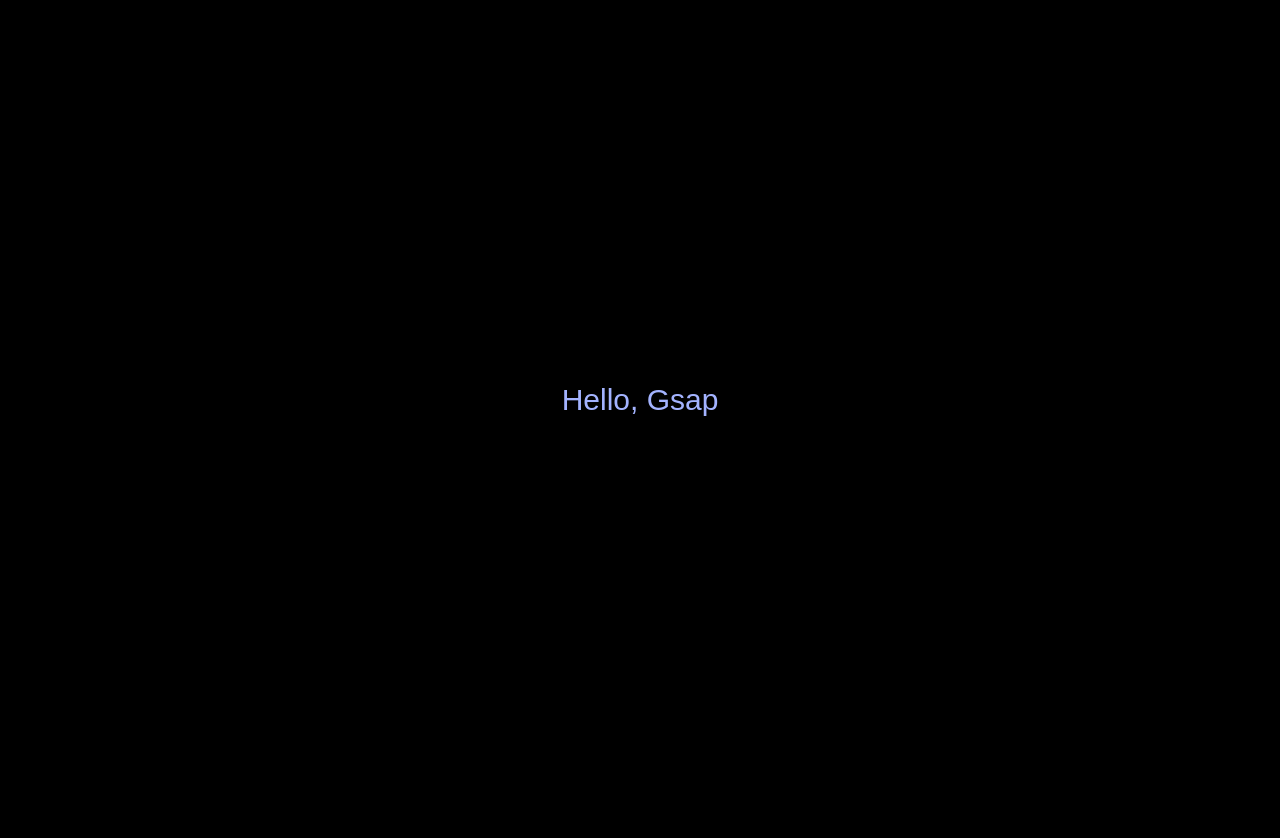
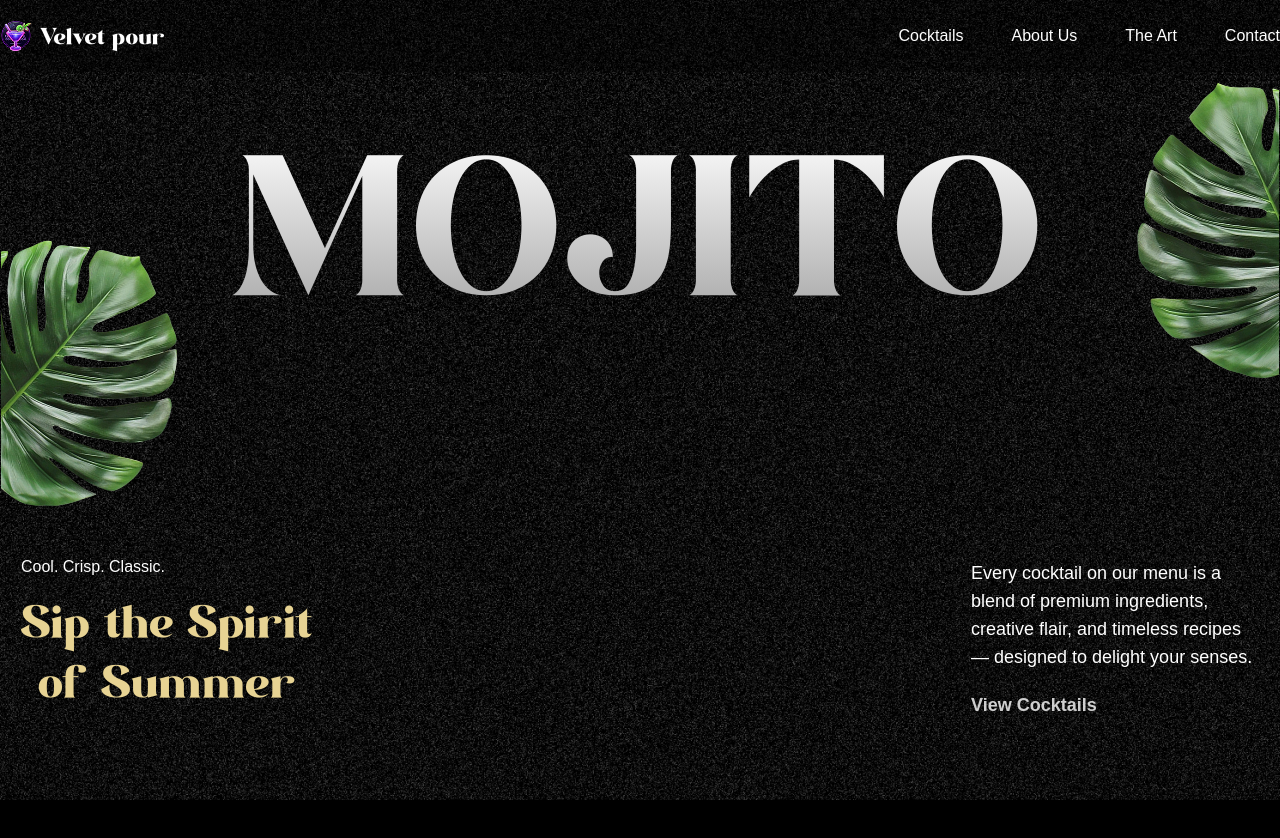
Before and after one commit to Josseun/Gsap_Cocktail, a React (Vite) app: page / in a window 1280 px wide. Shown: the top 838 px of the page. Before the commit the page ends 800 px from the top, so only its background shows below. Built offline with nearby package versions, Linux system fonts and the light colour scheme; a web font is replaced by a local one.

Commit message:
Hero_section_1

```diff
--- /dev/null
+++ b/constants/index.js
@@ -0,0 +1,183 @@
+const navLinks = [
+  {
+    id: "cocktails",
+    title: "Cocktails",
+  },
+  {
+    id: "about",
+    title: "About Us",
+  },
+  {
+    id: "work",
+    title: "The Art",
+  },
+  {
+    id: "contact",
+    title: "Contact",
+  },
+];
+
+const cocktailLists = [
+  {
+    name: "Chapel Hill Shiraz",
+    country: "AU",
+    detail: "Battle",
+    price: "$10",
+  },
+  {
+    name: "Caten Malbee",
+    country: "AU",
+    detail: "Battle",
+    price: "$49",
+  },
+  {
+    name: "Rhino Pale Ale",
+    country: "CA",
+    detail: "750 ml",
+    price: "$20",
+  },
+  {
+    name: "Irish Guinness",
+    country: "IE",
+    detail: "600 ml",
+    price: "$29",
+  },
+];
+
+const mockTailLists = [
+  {
+    name: "Tropical Bloom",
+    country: "US",
+    detail: "Battle",
+    price: "$10",
+  },
+  {
+    name: "Passionfruit Mint",
+    country: "US",
+    detail: "Battle",
+    price: "$49",
+  },
+  {
+    name: "Citrus Glow",
+    country: "CA",
+    detail: "750 ml",
+    price: "$20",
+  },
+  {
+    name: "Lavender Fizz",
+    country: "IE",
+    detail: "600 ml",
+    price: "$29",
+  },
+];
+
+const profileLists = [
+  {
+    imgPath: "/images/profile1.png",
+  },
+  {
+    imgPath: "/images/profile2.png",
+  },
+  {
+    imgPath: "/images/profile3.png",
+  },
+  {
+    imgPath: "/images/profile4.png",
+  },
+];
+
+const featureLists = [
+  "Perfectly balanced blends",
+  "Garnished to perfection",
+  "Ice-cold every time",
+  "Expertly shaken & stirred",
+];
+
+const goodLists = [
+  "Handpicked ingredients",
+  "Signature techniques",
+  "Bartending artistry in action",
+  "Freshly muddled flavors",
+];
+
+const storeInfo = {
+  heading: "Where to Find Us",
+  address: "456, Raq Blvd. #404, Los Angeles, CA 90210",
+  contact: {
+    phone: "(555) 987-6543",
+    email: "hello@jsmcocktail.com",
+  },
+};
+
+const openingHours = [
+  { day: "Mon–Thu", time: "11:00am – 12am" },
+  { day: "Fri", time: "11:00am – 2am" },
+  { day: "Sat", time: "9:00am – 2am" },
+  { day: "Sun", time: "9:00am – 1am" },
+];
+
+const socials = [
+  {
+    name: "Instagram",
+    icon: "/images/insta.png",
+    url: "#",
+  },
+  {
+    name: "X (Twitter)",
+    icon: "/images/x.png",
+    url: "#",
+  },
+  {
+    name: "Facebook",
+    icon: "/images/fb.png",
+    url: "#",
+  },
+];
+
+const sliderLists = [
+  {
+    id: 1,
+    name: "Classic Mojito",
+    image: "/images/drink1.png",
+    title: "Simple Ingredients, Bold Flavor",
+    description:
+      "Made with tequila, lime juice, and orange liqueur, the Margarita is easy to make and full of character. Add a salted rim for the perfect drink on summer nights.",
+  },
+  {
+    id: 2,
+    name: "Raspberry Mojito",
+    image: "/images/drink2.png",
+    title: "A Zesty Classic That Never Fails",
+    description:
+      "The Margarita is a classic that balances tangy lime, smooth tequila, and a touch of sweetness. Shaken, frozen, or on the rocks—it’s always crisp & refreshing.",
+  },
+  {
+    id: 3,
+    name: "Violet Breeze",
+    image: "/images/drink3.png",
+    title: "Simple Ingredients, Bold Flavor",
+    description:
+      "Made with tequila, lime juice, and orange liqueur, the Margarita is easy to make and full of character. Add a salted rim for the perfect drink on summer nights.",
+  },
+  {
+    id: 4,
+    name: "Curacao Mojito",
+    image: "/images/drink4.png",
+    title: "Crafted With Care, Poured With Love",
+    description:
+      "Each cocktail is made with fresh ingredients and a passion for perfecting every pour, whether you're celebrating or simply relaxing.",
+  },
+];
+
+export {
+  navLinks,
+  cocktailLists,
+  mockTailLists,
+  profileLists,
+  featureLists,
+  goodLists,
+  openingHours,
+  storeInfo,
+  socials,
+  sliderLists,
+};
--- a/index.html
+++ b/index.html
@@ -2,9 +2,9 @@
 <html lang="en">
   <head>
     <meta charset="UTF-8" />
-    <link rel="icon" type="image/svg+xml" href="/favicon.svg" />
+    <link rel="icon" type="image/svg+xml" href="/images/logo.png" />
     <meta name="viewport" content="width=device-width, initial-scale=1.0" />
-    <title>cocktail-gsap-website</title>
+    <title>cocktails-gsap-website</title>
   </head>
   <body>
     <div id="root"></div>
--- a/src/App.jsx
+++ b/src/App.jsx
@@ -1,11 +1,18 @@
 import gsap from "gsap";
 import { ScrollTrigger, SplitText } from "gsap/all";
+import Navbar from "./components/Navbar";
+import Hero from "./components/Hero";
 
 gsap.registerPlugin(ScrollTrigger, SplitText);
 
 const App = () => {
-  return <div className="flex-center h-screen">
-    <h1 className="text-3xl text-indigo-300">Hello, Gsap</h1></div>;
+  return (
+    <main>
+      <Navbar />
+      <Hero />
+      <div className="h-dvh bg-black"></div>
+    </main>
+  );
 };
 
 export default App;
--- /dev/null
+++ b/src/components/Hero.jsx
@@ -0,0 +1,83 @@
+import { useGSAP } from "@gsap/react";
+import gsap from "gsap";
+import { SplitText } from "gsap/all";
+
+function Hero() {
+  useGSAP(() => {
+    const heroSplit = new SplitText(".title", { type: "chars, words" });
+    const paragraphSplit = new SplitText(".subtitle", { type: "lines" });
+
+    heroSplit.chars.forEach((char) => char.classList.add("text-gradient"));
+
+    gsap.from(heroSplit.chars, {
+      yPercent: 100,
+      duration: 1.8,
+      ease: "expo.out",
+      stagger: 0.05,
+    });
+
+    gsap.from(paragraphSplit.lines, {
+      opacity: 0,
+      yPercent: 100,
+      duration: 1.8,
+      stagger: 0.06,
+      delay: 1,
+      ease: "expo.out",
+    });
+
+    gsap
+      .timeline({
+        scrollTrigger: {
+          trigger: "#hero",
+          start: "top top",
+          end: "bottom top",
+          scrub: true,
+        },
+      })
+      .to(".right-leaf", { y: 200 }, 0)
+      .to(".left-leaf", { y: -200 }, 0);
+  }, []);
+
+
+  return (
+    <>
+      <section className="noisy" id="hero">
+        <h1 className="title">MOJITO</h1>
+
+        <img
+          src="/images/hero-left-leaf.png"
+          alt="left-leaf"
+          className="left-leaf"
+        />
+        <img
+          src="/images/hero-right-leaf.png"
+          alt="right-leaf"
+          className="right-leaf"
+        />
+
+        <div className="body">
+          <div className="content">
+            <div className="space-y-5 hidden md:block">
+              <p>Cool. Crisp. Classic.</p>
+              <p className="subtitle">
+                Sip the Spirit <br />
+                of Summer
+              </p>
+            </div>
+
+            <div className="view-cocktails">
+              <p className="subtitle">
+                Every cocktail on our menu is a blend of premium ingredients,
+                creative flair, and timeless recipes — designed to delight your
+                senses.
+              </p>
+              <a href="#cocktails">View Cocktails</a>
+            </div>
+          </div>
+        </div>
+      </section>
+    </>
+  );
+}
+
+export default Hero;
--- /dev/null
+++ b/src/components/Navbar.jsx
@@ -0,0 +1,46 @@
+import { useGSAP } from "@gsap/react";
+import { navLinks } from "../../constants";
+import gsap from "gsap";
+
+const Navbar = () => {
+  useGSAP(() => {
+    const navTeen = gsap.timeline({
+      scrollTrigger: {
+        trigger: "nav",
+        start: "bottom top",
+      },
+    });
+
+    navTeen.fromTo(
+      "nav",
+      { backgroundColor: "transparent" },
+      {
+        backgroundColor: "#00000050",
+        backgroundFilter: "blur(10px)",
+        duration: 1,
+        ease: "power1.inOut",
+      },
+    );
+  });
+
+  return (
+    <nav>
+      <div>
+        <a href="#home" className="flex items-center gap-2">
+          <img src="/images/logo.png" alt="Logo" />
+          <p>Velvet pour</p>
+        </a>
+
+        <ul>
+          {navLinks.map((link) => (
+            <li key={link.id}>
+              <a href={`#${link.id}`}>{link.title}</a>
+            </li>
+          ))}
+        </ul>
+      </div>
+    </nav>
+  );
+};
+
+export default Navbar;
```
